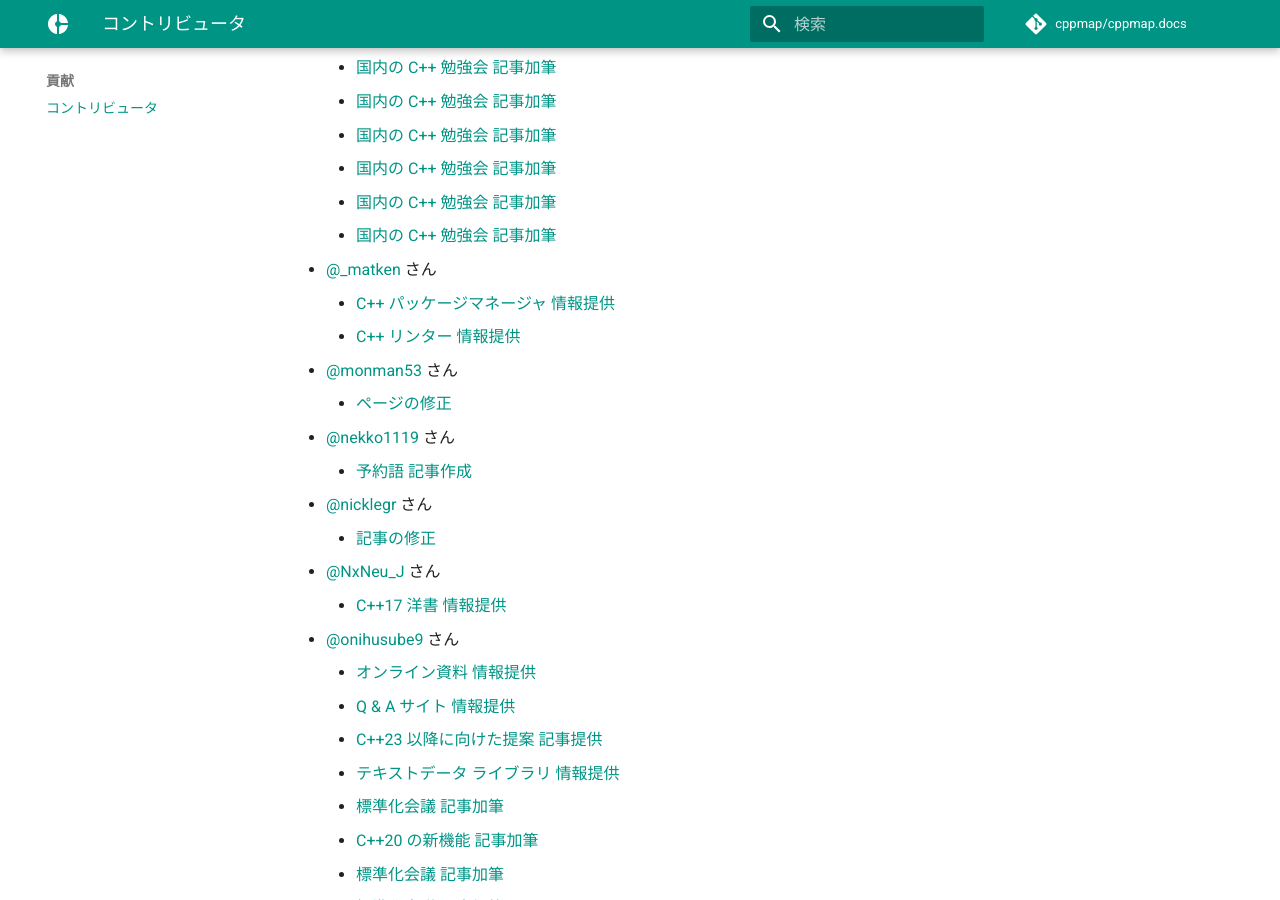
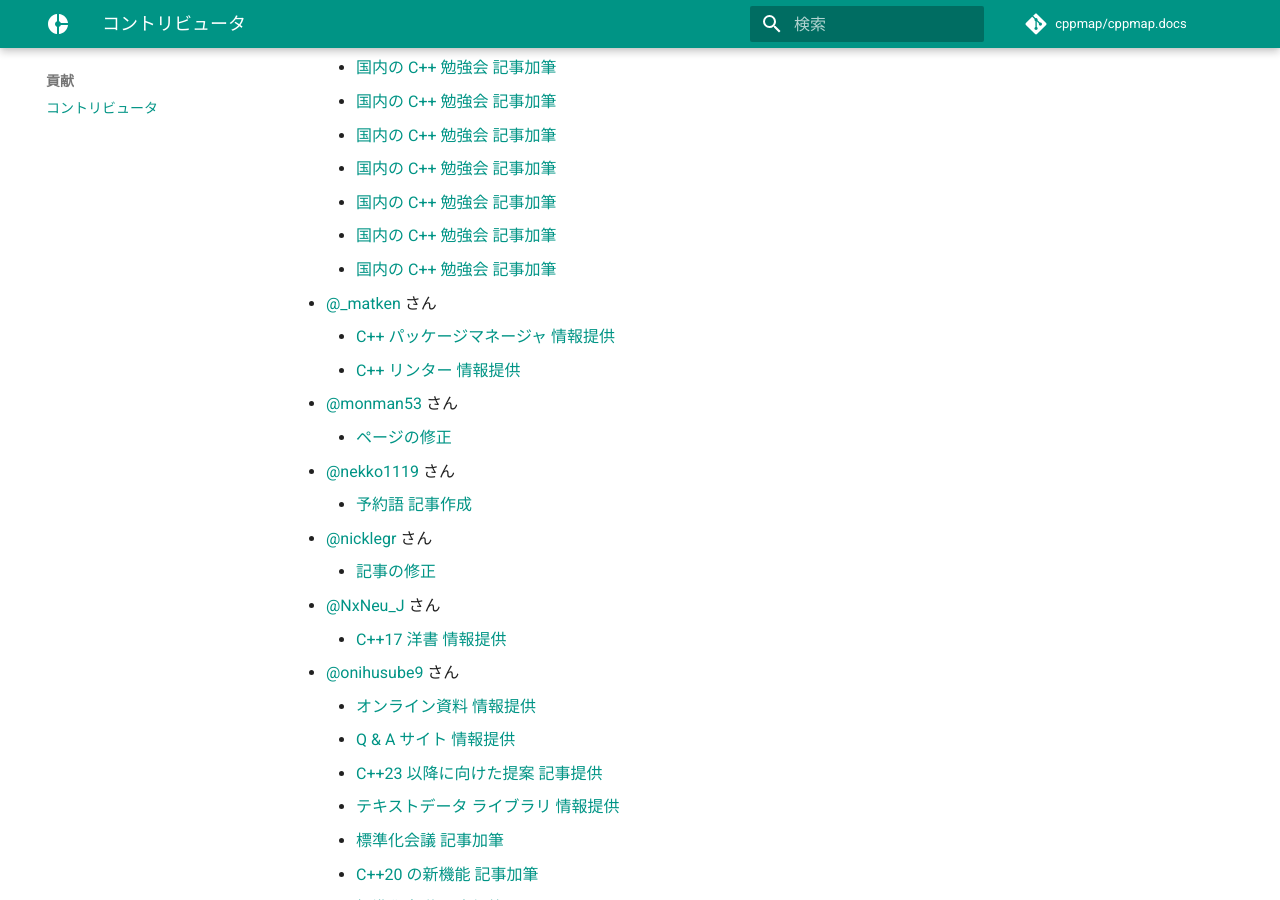
Before and after one commit to cppmap/cppmap.docs, an MkDocs documentation site: the page built from docs/contribution/contributors.md, in a window 1280 px wide and 900 px high, scrolled down 1196 px. Built offline with MkDocs 1.6.1 and Material for MkDocs 9.7.7, drawn with Linux system fonts in a browser that asks for light colours; nearby versions of some CDN libraries; comment, search, counter and statistics services are not loaded.

Commit message:
Update contributors.md

```diff
--- a/docs/contribution/contributors.md
+++ b/docs/contribution/contributors.md
@@ -41,6 +41,7 @@
     - [国内の C++ 勉強会 記事加筆](https://github.com/cppmap/cppmap.docs/pull/59)
     - [国内の C++ 勉強会 記事加筆](https://github.com/cppmap/cppmap.docs/pull/60)
     - [国内の C++ 勉強会 記事加筆](https://github.com/cppmap/cppmap.docs/pull/61)
+    - [国内の C++ 勉強会 記事加筆](https://github.com/cppmap/cppmap.docs/pull/62)
 - [@_matken](https://twitter.com/_matken) さん
     - [C++ パッケージマネージャ 情報提供](https://github.com/cppmap/cppmap.docs/pull/2)
     - [C++ リンター 情報提供](https://github.com/cppmap/cppmap.docs/pull/50)
```
